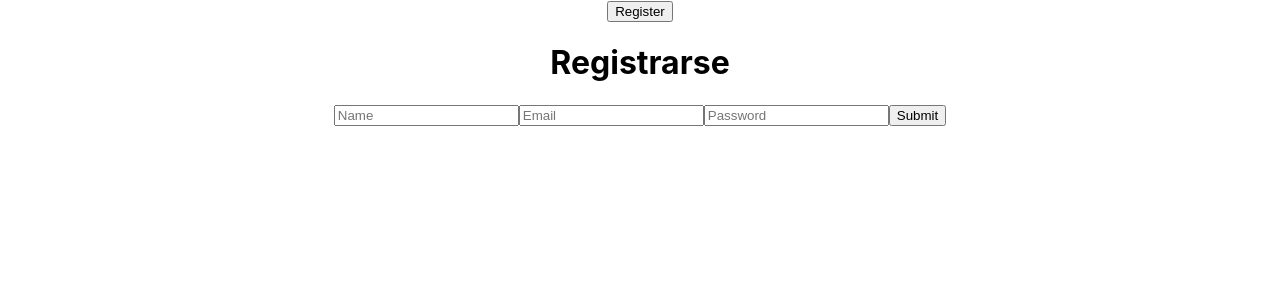
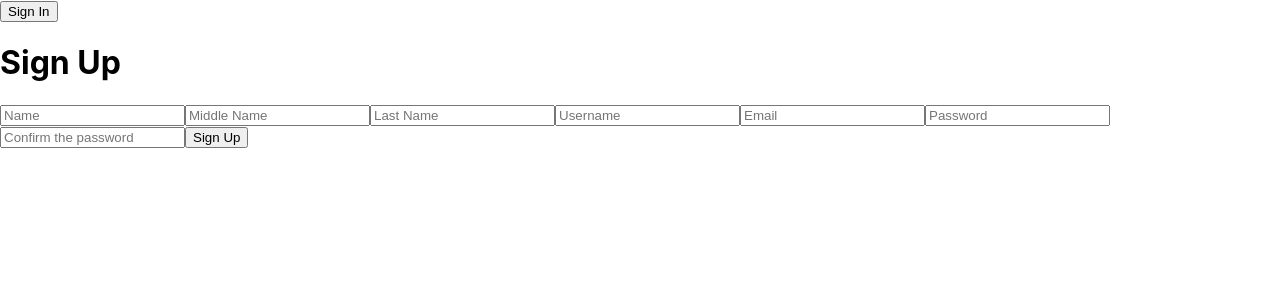
Before and after one commit to SoftwyRD/unimate, a React (Create React App) app: page / in a window 1280 px wide. Shown: the top 300 px of the page. Built offline with nearby package versions, Linux system fonts and the light colour scheme.

Commit message:
Adding Something

```diff
--- a/package.json
+++ b/package.json
@@ -3,13 +3,19 @@
   "version": "0.1.0",
   "private": true,
   "dependencies": {
+    "@reduxjs/toolkit": "^1.9.3",
     "@testing-library/jest-dom": "^5.16.5",
     "@testing-library/react": "^13.4.0",
     "@testing-library/user-event": "^13.5.0",
+    "axios": "^1.3.3",
     "formik": "^2.2.9",
     "react": "^18.2.0",
     "react-dom": "^18.2.0",
+    "react-redux": "^8.0.5",
+    "react-router-dom": "^6.8.1",
     "react-scripts": "5.0.1",
+    "redux": "^4.2.1",
+    "redux-toolkit": "^1.1.2",
     "web-vitals": "^2.1.4",
     "yup": "^1.0.0"
   },
--- a/src/App.js
+++ b/src/App.js
@@ -1,13 +1,20 @@
+import React from "react";
+import { BrowserRouter as Router, Routes, Route } from "react-router-dom";
+import { Provider } from "react-redux";
+import store from "./store";
+import SignInSignUp from "./components/SignInSignUp";
 
-import './App.css';
-import SignInSignUp from './components/SignInSignUp';
-import SignUp from './components/SignUp';
+
 
 function App() {
   return (
-    <div className="App">
-     <SignInSignUp/>
-    </div>
+    <Provider store={store}>
+      <Router>
+        <Routes>
+          <Route path="/" element={<SignInSignUp />} />
+        </Routes>
+      </Router>
+    </Provider>
   );
 }
 
--- a/src/components/SignInSignUp.js
+++ b/src/components/SignInSignUp.js
@@ -11,7 +11,7 @@ const SignInSignUp = () => {
 
     return (
         <div>
-            <button onClick={handleOnClick}>{isLogin ? "Login" : "Register"}</button>
+            <button onClick={handleOnClick}>{isLogin ? "Sign Up" : "Sign In"}</button>
             {isLogin ? <SignIn /> : <SignUp />}
         </div>
     );
--- a/src/components/SignUp.js
+++ b/src/components/SignUp.js
@@ -1,42 +1,77 @@
 import React from "react";
 import { Formik, Form, Field, ErrorMessage } from "formik";
 import * as Yup from "yup";
+import axios from "axios";
 const SignUp = () => {
   const SignUpSchema = Yup.object().shape({
-    name: Yup.string().required("The name is required!"),
+    first_name: Yup.string().required("The name is required!"),
+    middle_name: Yup.string(),
+    last_name: Yup.string().required("Last name is required"),
+    username: Yup.string().required("The username is required"),
     email: Yup.string("Invalid Email").required("The email is required"),
-    password: Yup
-      .string()
+    password: Yup.string()
       .min(8, "The password is too short!")
-      .max(15, "The password is too long")
       .required("The password is required"),
+
+    confirm_password: Yup.string().oneOf(
+      [Yup.ref("password"), null],
+      "Passwords must match"
+    ),
   });
+
+  const handleSubmit = async (values) => {
+    try {
+      await axios.post("https://calendar.softwy.com/api/users/", values);
+      alert("Sign up successful!");
+    } catch (error) {
+      alert("Error signing up !");
+    }
+  };
   return (
     <div>
-      <h1>Registrarse</h1>
+      <h1>Sign Up</h1>
       <Formik
         initialValues={{
-          name: "",
+          first_name: "",
+          middle_name: "",
+          last_name: "",
+          username: "",
           email: "",
           password: "",
+          confirm_password: "",
         }}
         validationSchema={SignUpSchema}
-        onSubmit={(values, { setSubmit }) => {
-          alert(JSON.stringify(values, null, 2));
-          setSubmit(false);
-        }}
+        onSubmit={handleSubmit}
       >
         {({ isSubmitting }) => (
           <Form>
-            <Field type="text" name="name" placeholder="Name" />
-            <ErrorMessage name="name" component="div" />
+            <Field type="text" name="first_name" placeholder="Name" />
+            <ErrorMessage name="first_name" component="div" />
+
+            <Field type="text" name="middle_name" placeholder="Middle Name" />
+            <ErrorMessage name="middle_name" component="div" />
+
+            <Field type="text" name="last_name" placeholder="Last Name" />
+            <ErrorMessage name="last_name" component="div" />
+
+            <Field type="text" name="username" placeholder="Username" />
+            <ErrorMessage name="username" component="div" />
+
             <Field type="email" name="email" placeholder="Email" />
             <ErrorMessage name="email" component="div" />
 
             <Field type="password" name="password" placeholder="Password" />
             <ErrorMessage name="password" component="div" />
+
+            <Field
+              type="password"
+              name="confirm_password"
+              placeholder="Confirm the password"
+            />
+            <ErrorMessage name="confirm_password" component="div" />
+
             <button type="submit" disabled={isSubmitting}>
-              Submit
+              Sign Up
             </button>
           </Form>
         )}
--- /dev/null
+++ b/src/store/authSlice.js
@@ -0,0 +1,62 @@
+import { createSlice } from "@reduxjs/toolkit";
+import axios from "axios";
+
+const authSlice = createSlice({
+  name: "auth",
+  initialState: {
+    isLoggedIn: false,
+    user: null,
+    accessToken: null,
+    refreshToken: null,
+  },
+  reducers: {
+    loginSuccess: (state, action) => {
+      const { access, refresh, user } = action.payload;
+      state.isLoggedIn = true;
+      state.user = user;
+      state.accessToken = access;
+      state.refreshToken = refresh;
+    },
+    logoutSuccess: (state) => {
+      state.isLoggedIn = false;
+      state.user = null;
+      state.accessToken = null;
+      // remove the refresh token when logging out
+      state.refreshToken = null;
+    },
+  },
+});
+
+export const { loginSuccess, logoutSuccess } = authSlice.actions;
+
+// async action creator to handle login
+export const login = (credentials) => async (dispatch) => {
+  try {
+    const response = await axios.post("/api/auth/login", credentials);
+    const { access, refresh, user } = response.data; // set access token in local storage
+    localStorage.setItem("accessToken", access);
+
+    // set refresh token in http only cookie
+    document.cookie = `refreshToken=${refresh}; Secure; HttpOnly; SameSite=Strict`;
+
+    dispatch(loginSuccess({ access, refresh, user }));
+  } catch (error) {
+    console.log(error);
+  }
+};
+
+// async action creator to handle logout
+export const logout = () => async (dispatch) => {
+  try {
+    // remove access token from local storage
+    localStorage.removeItem("accessToken"); // remove refresh token from http only cookie
+    document.cookie =
+      "refreshToken=; Secure; HttpOnly; SameSite=Strict; Expires=Thu, 01 Jan 1970 00:00:00 GMT";
+
+    dispatch(logoutSuccess());
+  } catch (error) {
+    console.log(error);
+  }
+};
+
+export default authSlice.reducer;
--- /dev/null
+++ b/src/store/index.js
@@ -0,0 +1,12 @@
+import { configureStore } from '@reduxjs/toolkit';
+import authSlice from './authSlice';
+import userReducer from './userSlice';
+
+const store = configureStore({
+  reducer: {
+    user: userReducer,
+    auth: authSlice
+  },
+});
+
+export default store;
--- /dev/null
+++ b/src/store/userSlice.js
@@ -0,0 +1,21 @@
+import { createSlice } from '@reduxjs/toolkit';
+
+const userSlice = createSlice({
+  name: 'user',
+  initialState: {
+    accessToken: null,
+    refreshToken: null,
+  },
+  reducers: {
+    setAccessToken: (state, action) => {
+      state.accessToken = action.payload;
+    },
+    setRefreshToken: (state, action) => {
+      state.refreshToken = action.payload;
+    },
+  },
+});
+
+export const { setAccessToken, setRefreshToken } = userSlice.actions;
+
+export default userSlice.reducer;
--- /dev/null
+++ b/src/utils/api.js
@@ -0,0 +1,6 @@
+import axios from 'axios';
+
+const api = axios.create({
+  baseURL: 'https://calendar.softwy.com/',
+});
+export default api;
```
Also changed, not shown: src/utils/auth.js (added, +17 -0 lines), 1 other file (tests, documents, lock files or other folders).
